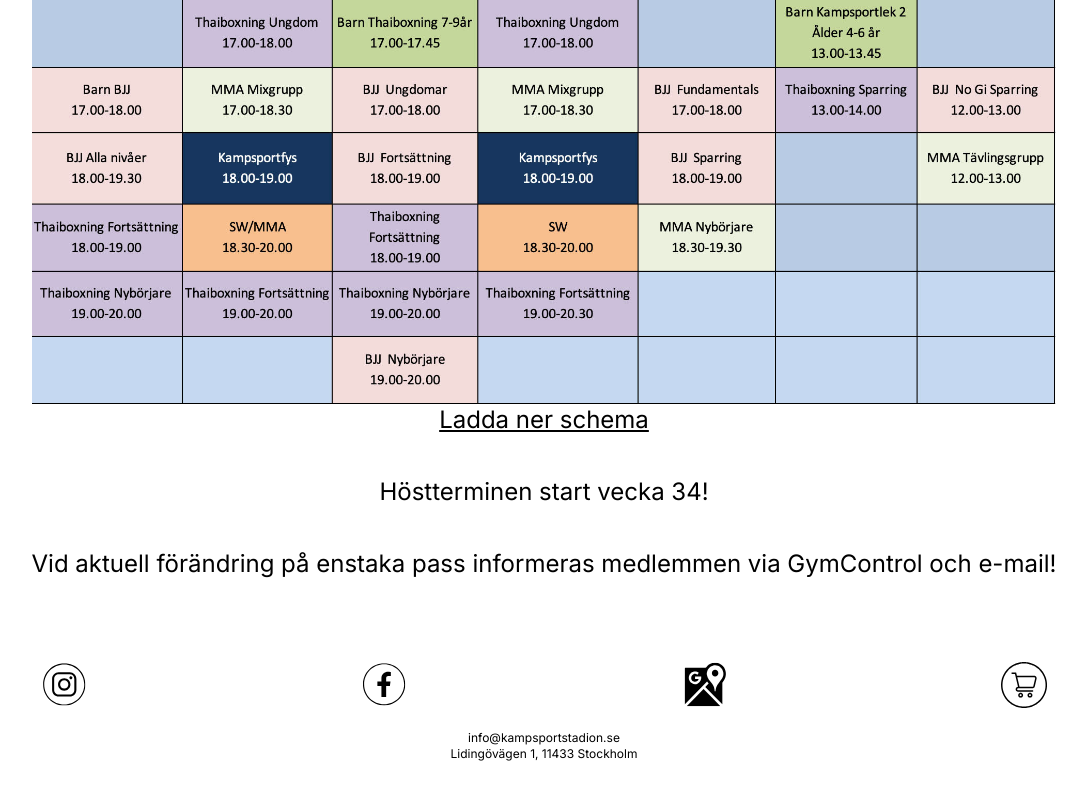
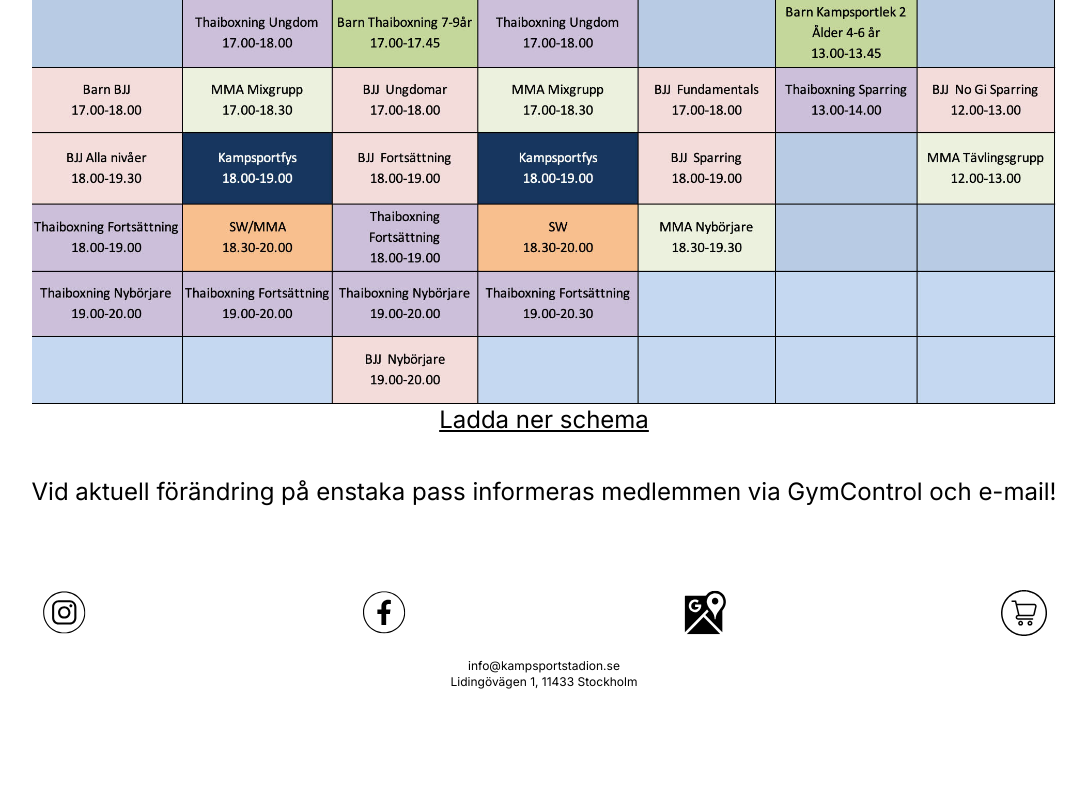
Before and after one commit to GPNaslund/kampsportstadion.se, a Next.js app: page /schema in a window 1280 px wide. Shown: the part 434-1234 px from the top of the page, without its empty margins (96-1183 px from the left). After the commit the page ends 1164 px from the top, so only its background shows below. Built offline with nearby package versions, Linux system fonts and the light colour scheme.

Commit message:
Adds updates

```diff
--- a/src/app/schema/page.tsx
+++ b/src/app/schema/page.tsx
@@ -33,9 +33,6 @@ export default function SchemaPage() {
             Ladda ner schema
           </a>
           <p className="px-5 mt-10 text-center text-xl w-900:text-2xl">
-            Höstterminen start vecka 34!
-          </p>
-          <p className="px-5 mt-10 text-center text-xl w-900:text-2xl">
             Vid aktuell förändring på enstaka pass informeras medlemmen via
             GymControl och e-mail!
           </p>
```
